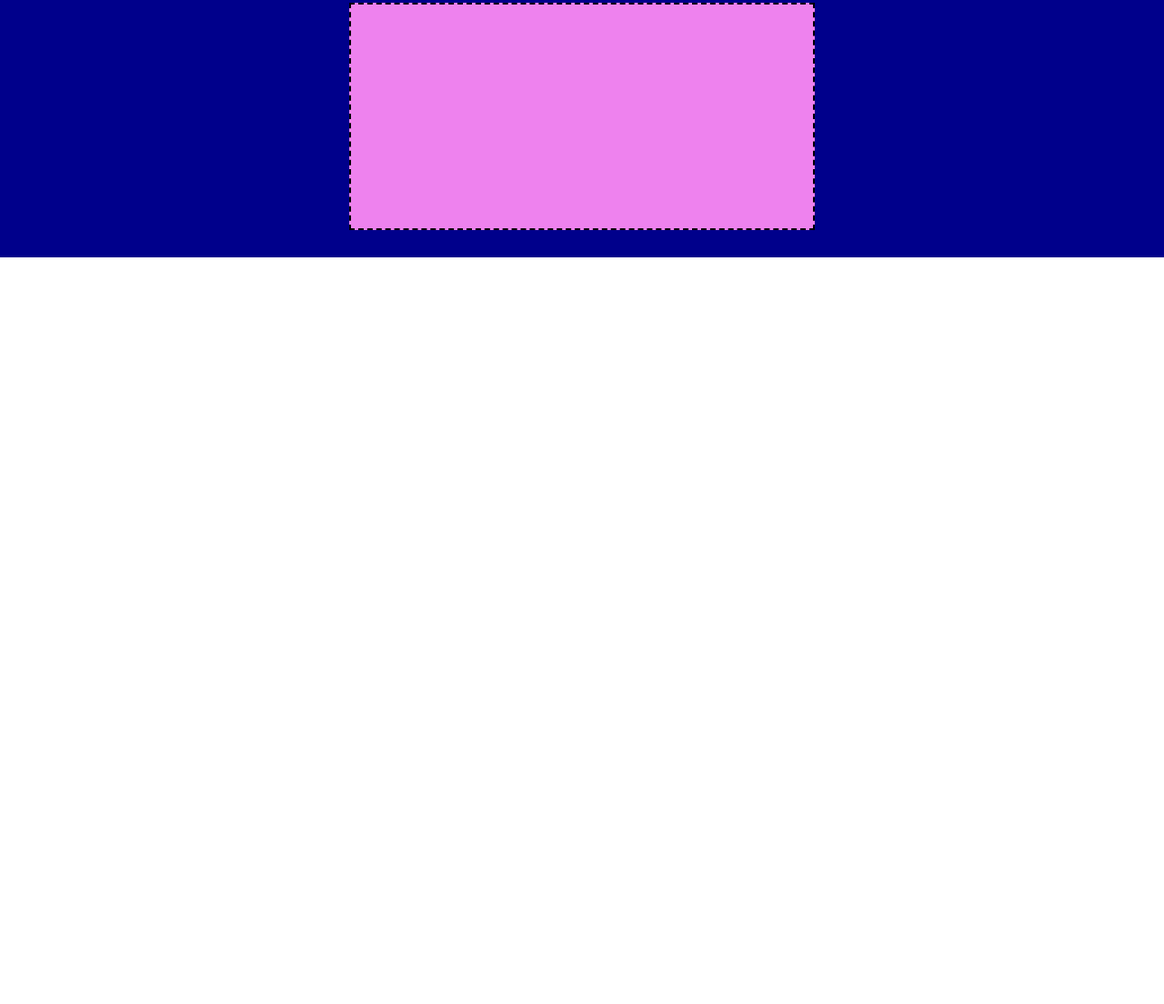
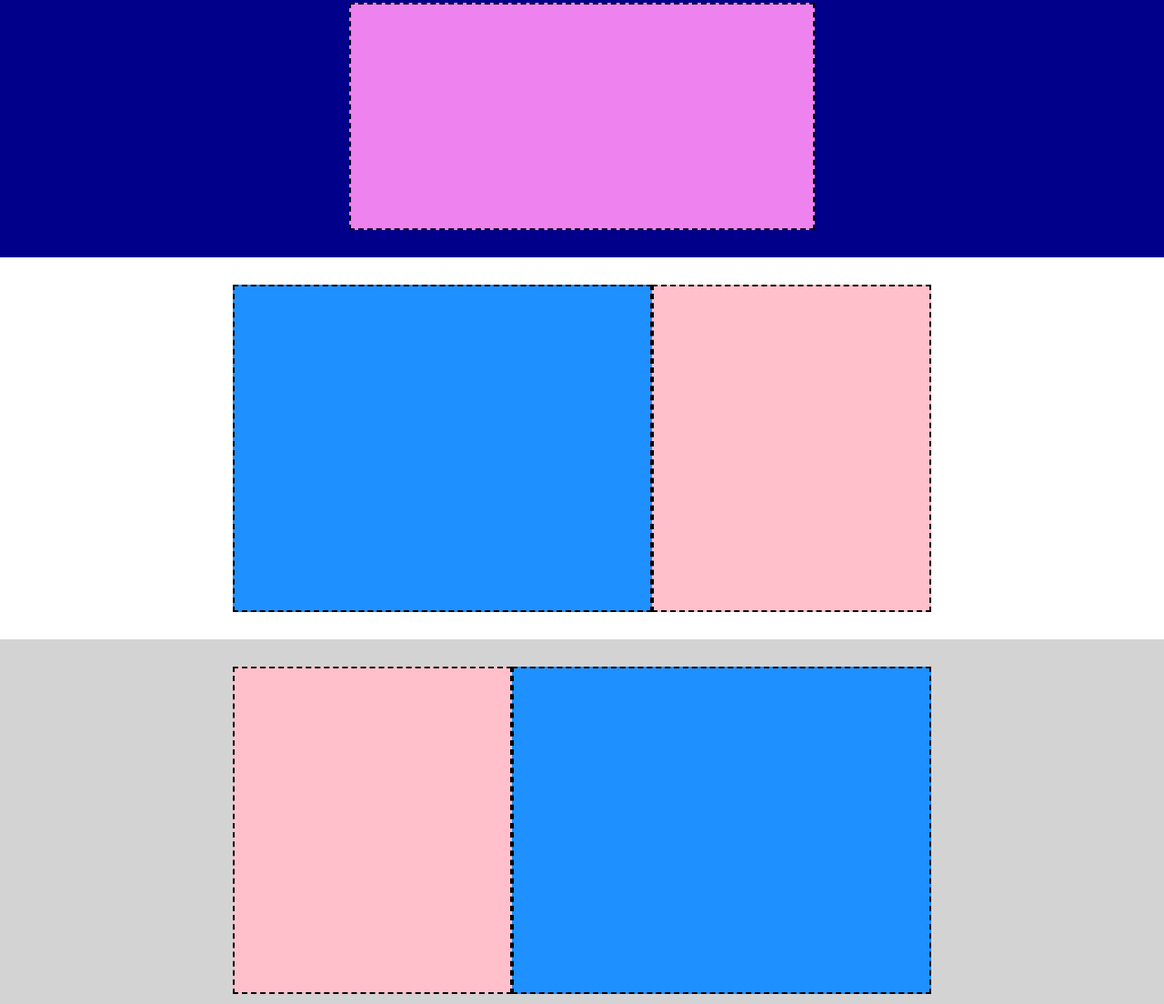
Before and after one commit to MicheleLafronza/htmlcss-struttura-discord, a plain HTML site: page index.html in a window 1280 px wide. Shown: the part 88-1192 px from the top of the page at 91% size. Before the commit the page ends 800 px from the top, so only its background shows below. Drawn offline with Linux system fonts and the light colour scheme.

Commit message:
main completed

```diff
--- a/css/style.css
+++ b/css/style.css
@@ -78,3 +78,62 @@ nav {
     font-size: 20px;
     margin-right: 10px;
 }
+/* /fine regole header */
+
+/* regole main */
+.white-section {
+    background-color: white;
+    min-height: 400px;
+    padding-top: 30px;
+    padding-bottom: 30px;
+}
+
+.grey-section {
+    background-color: rgba(211,211,211,255);
+    min-height: 400px;
+    padding-top: 30px;
+    padding-bottom: 30px;
+}
+
+.grey-section-big {
+    background-color: rgba(211,211,211,255);
+    min-height: 800px;
+    padding-top: 30px;
+    padding-bottom: 30px;
+}
+
+.flex-container-main1 {
+    width: 60%;
+    margin: 0px auto;
+    display: flex;
+    /* DEBUG */
+    min-height: 360px;
+
+}
+
+.box-big {
+    width: 60%;
+    background-color: rgba(30,144,255,255);
+    /* DEBUG */
+    border-style: dashed;
+    border-width: 2px;
+}
+
+
+.box-small {
+    width: 40%;
+    background-color: rgba(255,192,203,255);
+    /* DEBUG */
+    border-style: dashed;
+    border-width: 2px;
+}
+
+#green-box {
+    margin: auto;
+    background-color: rgba(34,139,34,255);
+    width: 60%;
+    min-height: 740px;
+    /* DEBUG */
+    border-style: dashed;
+    border-width: 2px;
+}
--- a/index.html
+++ b/index.html
@@ -33,9 +33,39 @@
    </header>
    <!-- / fine header -->
 
+   <!-- inizio main -->
    <main>
+    <!-- inizio delle quattro sezioni del main -->
+        <!-- sezione 1 bianca -->
+        <section class="white-section">
+            <div class="flex-container-main1">
+                <div class="box-big"></div>
+                <div class="box-small"></div>
+            </div>
+        </section>
 
+       <!-- sezione 2 grigia -->
+        <section class="grey-section">
+            <div class="flex-container-main1">
+                <div class="box-small"></div>
+                <div class="box-big"></div>
+            </div>
+        </section>
+
+        <!-- sezione 3 bianca -->
+        <section class="white-section">
+            <div class="flex-container-main1">
+                <div class="box-big"></div>
+                <div class="box-small"></div>
+            </div>
+        </section>
+
+        <!-- sezione 4 grigia -->
+        <section class="grey-section-big">
+            <div id="green-box"></div>
+        </section>
    </main>
+   <!-- /fine main -->
 
    <footer>
 
```
